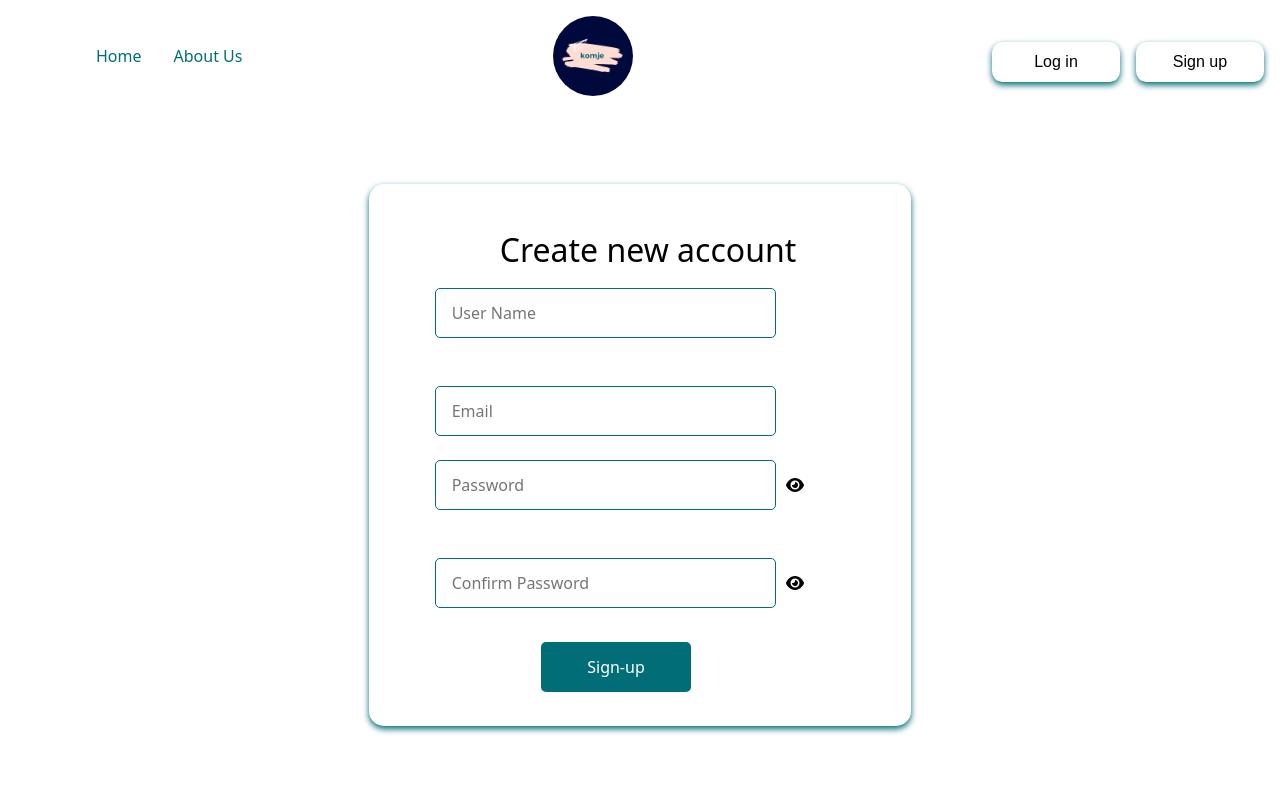
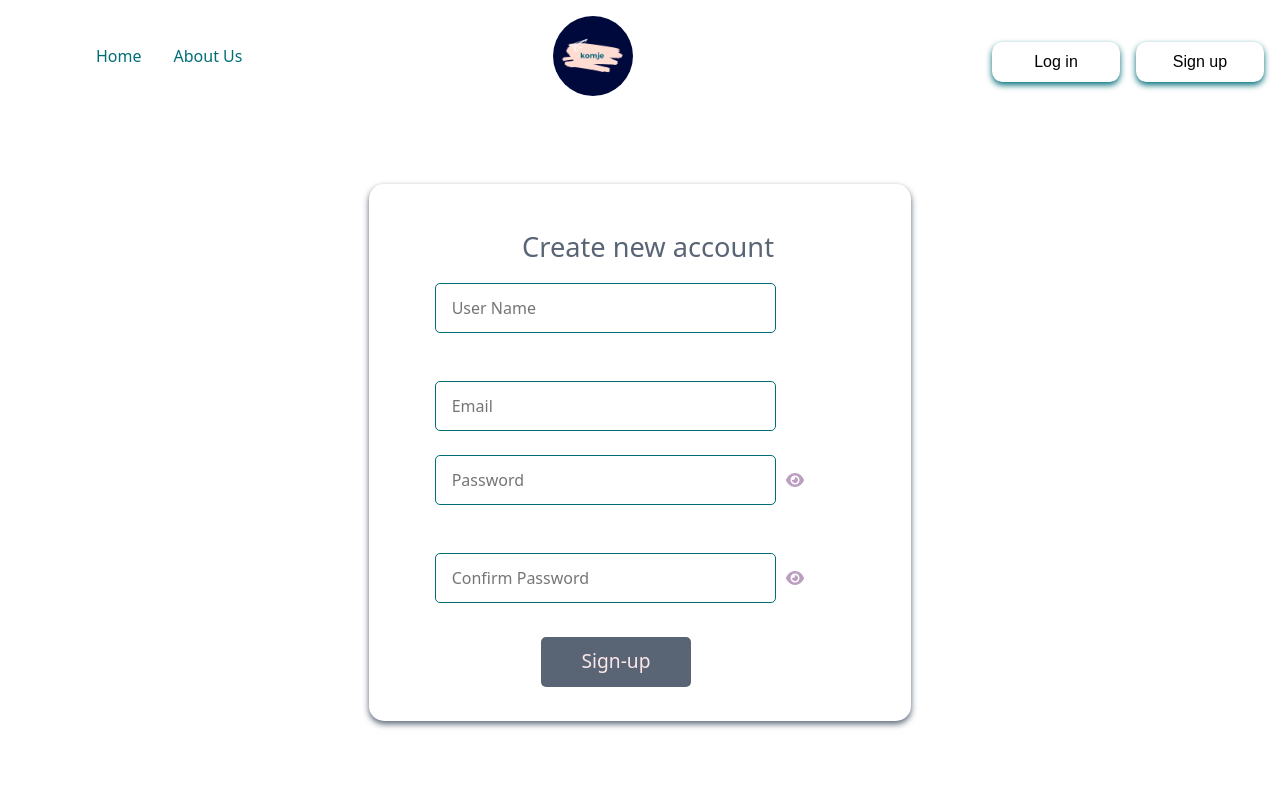
Before and after one commit to Mones-Hamd/FinalProjectHYF, a React app in the folder client/: page /register in a window 1280 px wide. Shown: the top 800 px of the page. Built offline with nearby package versions, Linux system fonts and the light colour scheme.

Commit message:
signup check-font-size/family- Fix style

```diff
--- a/client/src/App.css
+++ b/client/src/App.css
@@ -12,3 +12,21 @@
   text-decoration: none;
   list-style: none;
 }
+
+.title-app {
+  color: var(--accent-color);
+  font-size: 1.7rem;
+}
+
+.btn-app {
+  background-color: var(--accent-color);
+  color: var(--primary-light-color);
+  border-radius: 5px;
+  font-size: 1.2rem;
+  border: none;
+}
+.btn-app:hover {
+  color: var(--accent-color);
+  background-color: var(--primary-light-color);
+  border-radius: 5px;
+}
--- a/client/src/components/SignUpForm/SignUpForm.jsx
+++ b/client/src/components/SignUpForm/SignUpForm.jsx
@@ -80,7 +80,7 @@ const SignUpForm = () => {
       <div className="signup-box">
         <div className="form-box">
           <form className="signup-form" onSubmit={handleSubmit}>
-            <h2 className="create-title">Create new account</h2>
+            <h2 className="create-title title-app">Create new account</h2>
 
             {inputs.map((input) => (
               <FormInput
@@ -92,7 +92,7 @@ const SignUpForm = () => {
               />
             ))}
             <div className="btn-box">
-              <button className="sign-up-btn" disabled={isLoading}>
+              <button className="sign-up-btn btn-app" disabled={isLoading}>
                 Sign-up
               </button>
             </div>
--- a/client/src/components/SignUpForm/signupForm.css
+++ b/client/src/components/SignUpForm/signupForm.css
@@ -1,23 +1,12 @@
-:root {
-  --white-color: #fff;
-  --text-color: #edf6f9;
-  --light-color: #83c5be;
-  --dark-color: #006d77;
-  --orange-color: #e29578;
-  --light-orange-color: #ffddd2;
-  --black-color: #000;
-}
-
 .signup-box {
   display: block;
   margin: 2rem auto 2rem auto;
   width: fit-content;
-  background-color: white;
-  color: black;
+  background-color: var(--white-color);
+  color: var(--primary-color);
   border-radius: 15px;
   padding: 3rem 1rem 1.5rem 2rem;
-
-  box-shadow: 0px 3px 6px var(--dark-color);
+  box-shadow: 0px 3px 6px var(--accent-color);
 }
 .signup-form {
   width: 90%;
@@ -33,21 +22,12 @@
   text-align: center;
 }
 .sign-up-btn {
-  border-radius: 5px;
-  background-color: var(--dark-color);
-  color: white;
   width: 70%;
-  border: none;
   height: 50px;
   margin: auto;
   margin-top: 10px;
 }
-.sign-up-btn:hover {
-  background-color: white;
-  color: var(--dark-color);
-  border: 1px solid var(--dark-color);
-  border-radius: 5px;
-}
+
 .form-box {
   padding: 10px;
 }
--- a/client/src/pages/HomePage/Home.jsx
+++ b/client/src/pages/HomePage/Home.jsx
@@ -41,7 +41,7 @@ const Home = () => {
         <div className="home-first-section">
           <img src={wedding} alt="wedding image" />
           <div className="content">
-            <p className="title-homepage">
+            <p className="title-app">
               {" "}
               Start your wedding plan with creating your invitation{" "}
             </p>
@@ -52,7 +52,10 @@ const Home = () => {
               can quickly add photo into your form andd add important details
               about your wedding day.
             </p>
-            <button className="home-create-button" onClick={handleOnClick}>
+            <button
+              className="home-create-button btn-app"
+              onClick={handleOnClick}
+            >
               Create invitation
             </button>
           </div>
@@ -102,7 +105,7 @@ const Home = () => {
         <div className="home-first-section">
           <img src={komjeImg} alt="komjeImg" />
           <div className="content">
-            <p className="title-homepage">
+            <p className=" title-app">
               {" "}
               Your love isn`t ordinary and neither are our websites.
             </p>
--- a/client/src/pages/HomePage/home.css
+++ b/client/src/pages/HomePage/home.css
@@ -21,10 +21,6 @@
 .website-info {
   color: var(--primary-color);
   font-size: 1.3rem;
-}
-.title-homepage {
-  color: var(--accent-color);
-  font-size: 1.7rem;
 }
 
 .homePage .home-first-section button {
```
